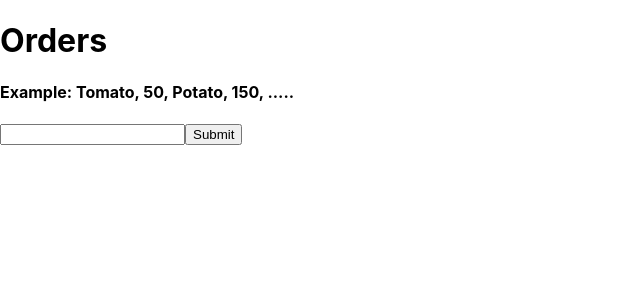
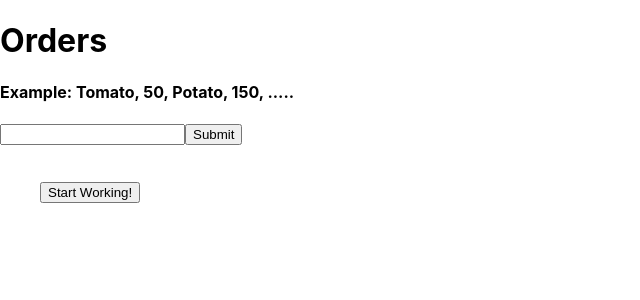
Before and after one commit to CrissZollo/order, a React (Create React App) app: page / in a window 1280 px wide. Shown: the top 300 px of the page, without its empty margins (0-640 px from the left). Built offline with nearby package versions, Linux system fonts and the light colour scheme.

Commit message:
Added dispatcher

```diff
--- /dev/null
+++ b/src/components/Dispather.js
@@ -0,0 +1,23 @@
+const Dispather = ({ orderArr, submitted }) => {
+
+    function useTimer() {
+        if (submitted) {
+            const timer = setInterval(() => {
+                console.log("Tik tok On the Clock")
+            }, 1000)
+            return () => clearInterval(timer);
+        }
+    }
+
+    return (
+        <div>
+            <ul>
+                {orderArr.map((order) => <li key={order.id}>{order.name + " " + order.time}</li>)}
+                <br />
+                <button onClick={useTimer}>Start Working!</button>
+            </ul>
+        </div>
+    )
+}
+
+export default Dispather
--- a/src/components/Orders.js
+++ b/src/components/Orders.js
@@ -1,12 +1,13 @@
 import { useState } from 'react';
+import Dispather from './Dispather';
 
 const Orders = () => {
 
     let text = "";
-    // const orderArr = [];
+    //let clicked = false;
 
     const [orderArr, setOrders] = useState([])
-
+    const [clicked, setClick] = useState(false);
 
     function dataprocessor() {
         let splitArr = text.split(", ");
@@ -22,12 +23,8 @@ const Orders = () => {
 
         }
 
-        setOrders([...orderArr, { date: 12 }])
-        console.log(text);
-        console.log(splitArr);
-        console.log(orderArr.length);
-        console.log(orderArr);
-
+        setOrders([...orderArr])
+        setClick(true);
     }
 
     function getValue(e) {
@@ -40,10 +37,8 @@ const Orders = () => {
             <h4>Example: Tomato, 50, Potato, 150, .....</h4>
             <input type="text" onChange={getValue} />
             <button onClick={dataprocessor}>Submit</button>
-            <ol>
-                {orderArr.map((order) => <li key={order.id}>{order.name + " " + order.time}</li>)}
-            </ol>
-        </div>
+            <Dispather orderArr={orderArr} submitted={clicked} />
+        </div >
     )
 
 }
```
Also changed, not shown: exampleCsv.txt (added), 2 other files (tests, documents, lock files or other folders).
